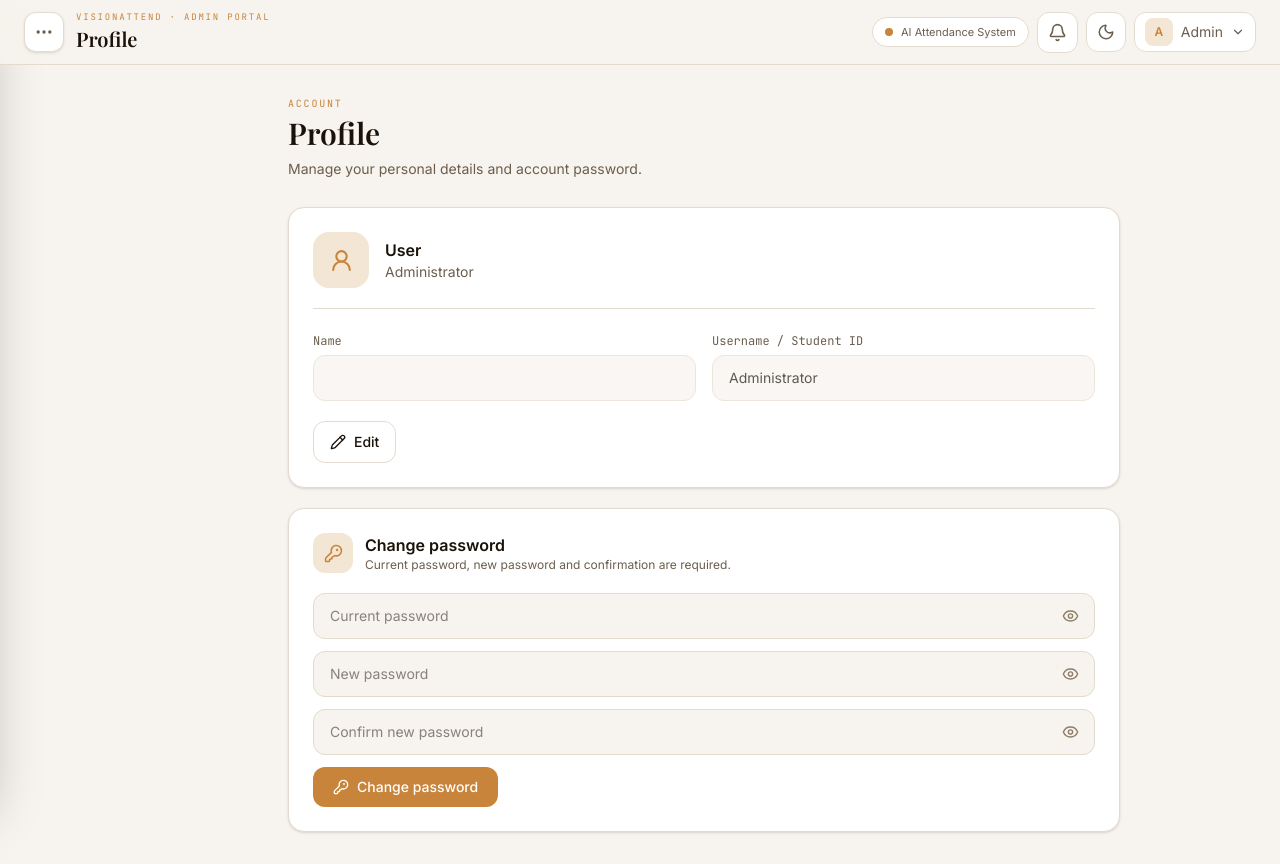
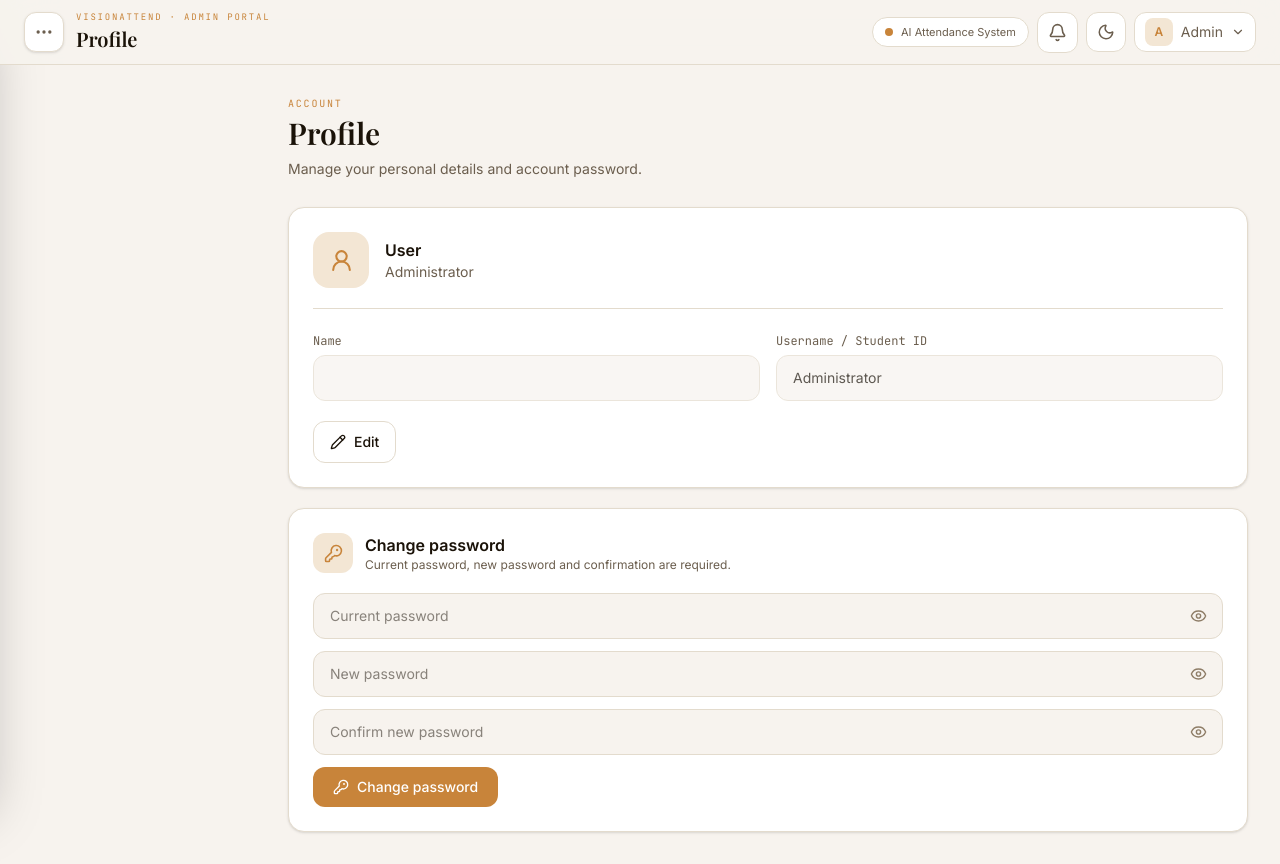
Before and after one commit to Ali5253-hingoliwala/face-regonization, a React (Vite) app in the folder frontend/visionattend-frontend (1)/: page /profile in a window 1280 px wide. Built offline with nearby package versions, Linux system fonts and the light colour scheme; no server answers; sample sign-in values are in the browser's storage; a web font is replaced by a local one.

Commit message:
Make admin content expand and contract with sliding sidebar

```diff
--- a/frontend/visionattend-frontend (1)/src/index.css
+++ b/frontend/visionattend-frontend (1)/src/index.css
@@ -37,12 +37,12 @@ html { background-color: var(--color-bg); transition: background-color .25s ease
 body { background-color: var(--color-bg); color: var(--color-ink); font-family: var(--font-body); -webkit-font-smoothing: antialiased; transition: background-color .25s ease, color .25s ease; }
 ::selection { background-color: var(--color-accent); color: white; }
 
-/* The sidebar controls this value: 0 when closed, 16rem when open. */
-.portal-active main { margin-left: 0; transition: margin-left .3s ease, max-width .3s ease, padding .3s ease; }
-/* The calendar used to reserve 16rem permanently; let the shared sidebar state control it instead. */
+/* Shared admin layout: the content uses the full available width and contracts with the sliding sidebar. */
+.portal-active main { width: 100%; max-width: none !important; margin-left: 0; margin-right: 0; box-sizing: border-box; transition: margin-left .3s ease, width .3s ease, padding .3s ease; }
+/* Calendar previously had a permanent 16rem left reservation. Remove it so the shared state controls the layout. */
 .portal-active .lg\\:pl-64 { padding-left: 0 !important; }
 @media (min-width: 1024px) {
-  .portal-active main { margin-left: var(--portal-sidebar-offset, 0px); }
+  .portal-active main { width: calc(100% - var(--portal-sidebar-offset, 0px)); margin-left: var(--portal-sidebar-offset, 0px); }
 }
 
 .dark {
```
